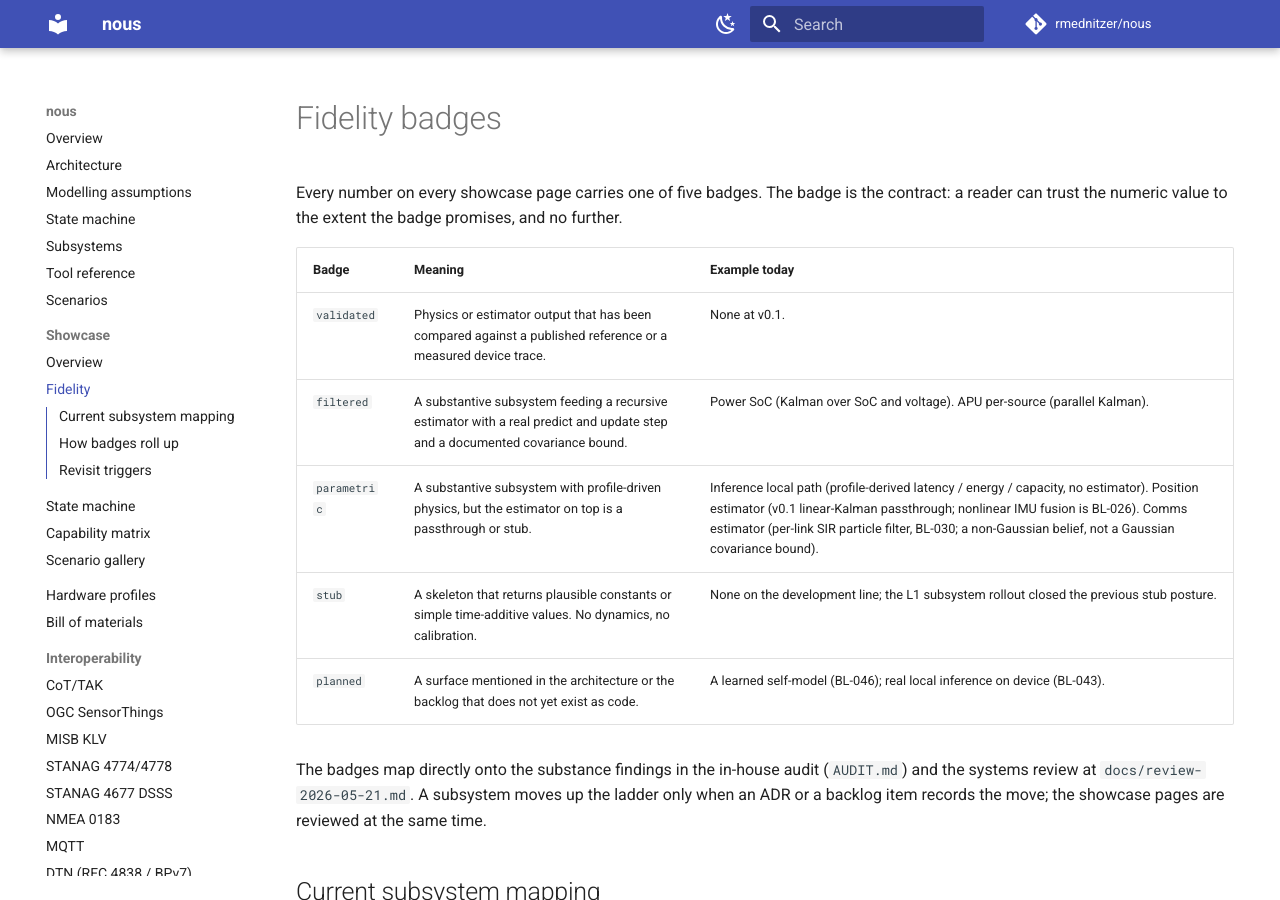
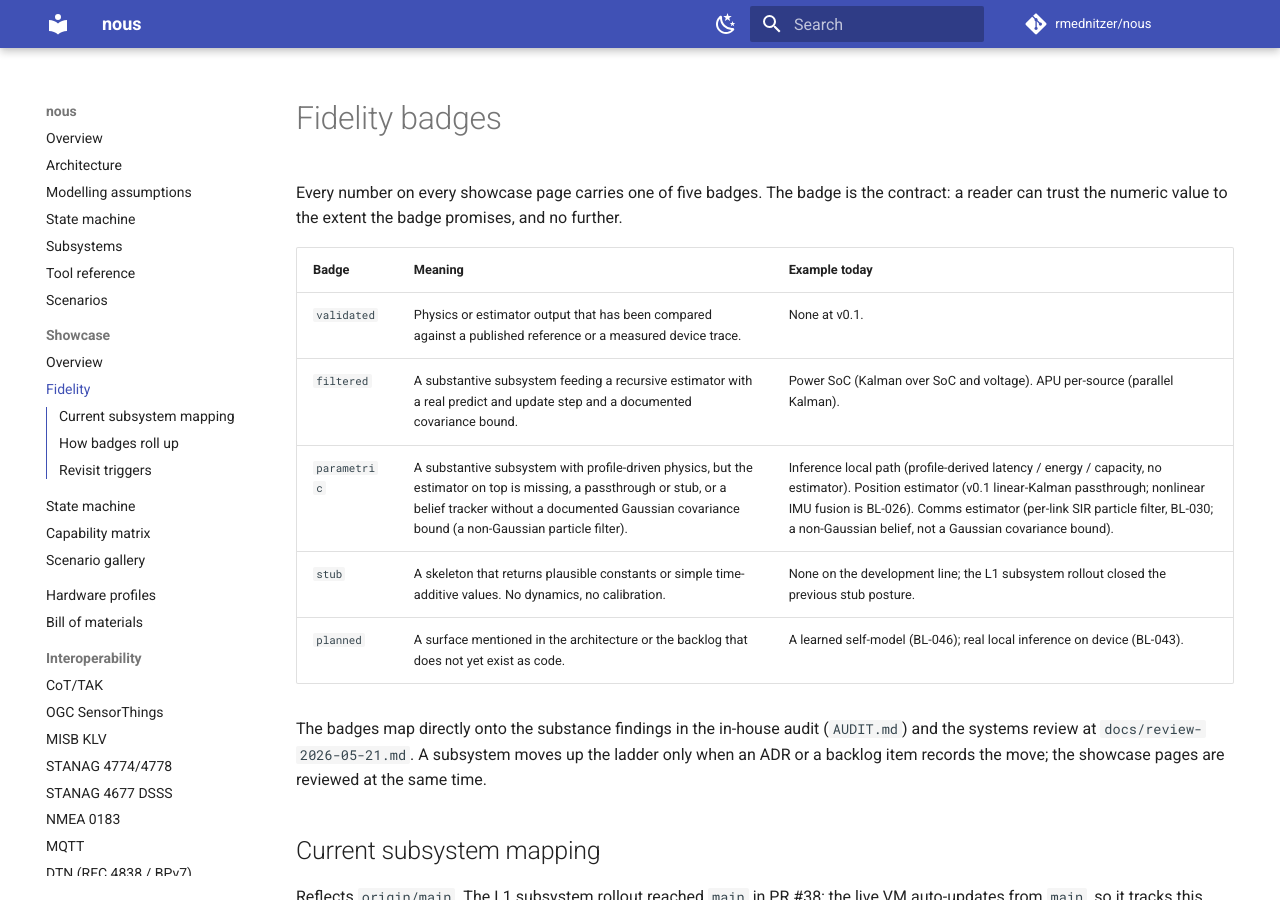
Before and after one commit to rmednitzer/nous, an MkDocs documentation site: the page built from docs/showcase/fidelity.md, in a window 1280 px wide and 900 px high. Built offline with MkDocs 1.6.1 and Material for MkDocs 9.7.7, drawn with Linux system fonts in a browser that asks for light colours; comment, search, counter and statistics services are not loaded.

Commit message:
docs(showcase): address Copilot review on the fidelity reconciliation
- fidelity.md: the `parametric` badge definition still said "passthrough
  or stub", which contradicted keeping the comms SIR particle filter (a
  non-trivial estimator) as a `parametric` example. Broaden the definition
  to "missing, a passthrough or stub, or a belief tracker without a
  documented Gaussian covariance bound (a non-Gaussian particle filter)",
  so it is internally consistent with the comms example.
- capability-matrix.md: the comms row linked only its estimator card;
  subsystem-comms.md exists, so link it too, matching power/apu/etc.
  (position/biometrics/inference legitimately have no subsystem card.)

Co-Authored-By: Claude Opus 4.8 <noreply@anthropic.com>
Claude-Session: https://claude.ai/code/session_01RhgkRPDVtdaPX55p5eMYqq

```diff
--- a/docs/showcase/fidelity.md
+++ b/docs/showcase/fidelity.md
@@ -8,7 +8,7 @@ extent the badge promises, and no further.
 | --- | --- | --- |
 | `validated` | Physics or estimator output that has been compared against a published reference or a measured device trace. | None at v0.1. |
 | `filtered` | A substantive subsystem feeding a recursive estimator with a real predict and update step and a documented covariance bound. | Power SoC (Kalman over SoC and voltage). APU per-source (parallel Kalman). |
-| `parametric` | A substantive subsystem with profile-driven physics, but the estimator on top is a passthrough or stub. | Inference local path (profile-derived latency / energy / capacity, no estimator). Position estimator (v0.1 linear-Kalman passthrough; nonlinear IMU fusion is BL-026). Comms estimator (per-link SIR particle filter, BL-030; a non-Gaussian belief, not a Gaussian covariance bound). |
+| `parametric` | A substantive subsystem with profile-driven physics, but the estimator on top is missing, a passthrough or stub, or a belief tracker without a documented Gaussian covariance bound (a non-Gaussian particle filter). | Inference local path (profile-derived latency / energy / capacity, no estimator). Position estimator (v0.1 linear-Kalman passthrough; nonlinear IMU fusion is BL-026). Comms estimator (per-link SIR particle filter, BL-030; a non-Gaussian belief, not a Gaussian covariance bound). |
 | `stub` | A skeleton that returns plausible constants or simple time-additive values. No dynamics, no calibration. | None on the development line; the L1 subsystem rollout closed the previous stub posture. |
 | `planned` | A surface mentioned in the architecture or the backlog that does not yet exist as code. | A learned self-model (BL-046); real local inference on device (BL-043). |
 
```
Also changed, not shown: docs/showcase/capability-matrix.md (+1 -1 lines).
